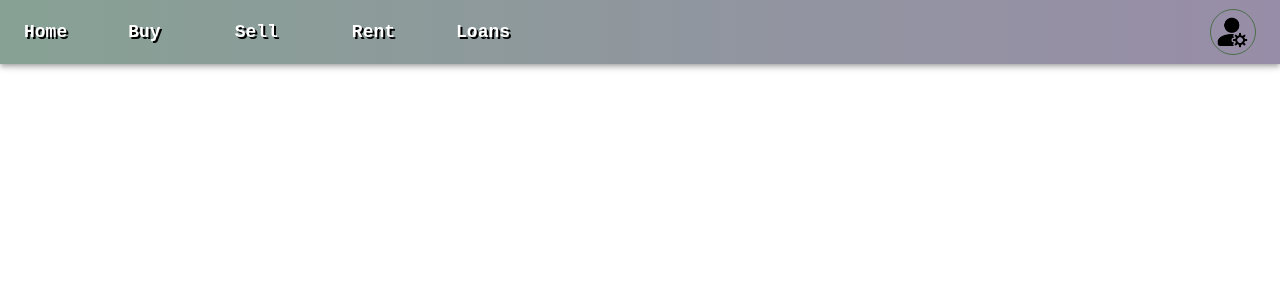
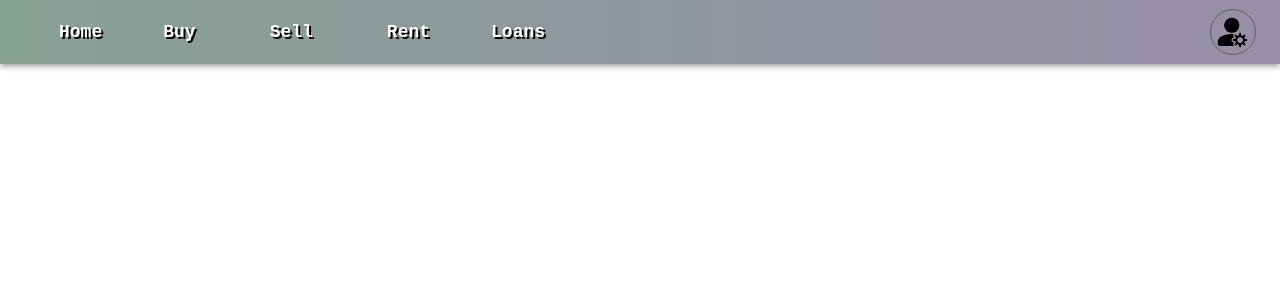
Before and after one commit to KlajdiTolis/Real-Estate, a React (Create React App) app: page /buy in a window 1280 px wide. Shown: the top 300 px of the page. Built offline with nearby package versions, Linux system fonts and the light colour scheme.

Commit message:
fixes filters homepage

```diff
--- a/src/layout/AppBar.tsx
+++ b/src/layout/AppBar.tsx
@@ -80,7 +80,7 @@ const ApppBar = () => {
   })
 
   const bigScreen = useMediaQuery({
-    query: '(min-width: 1300px)'
+    query: '(min-width: 1500px)'
   })
 
   return (
@@ -169,7 +169,7 @@ const ApppBar = () => {
               justifyContent: "left"
             }}
           >
-            <Link to='/' style={{ paddingRight: 24, color: "white", fontSize: bigScreen ? 20 : 18, fontWeight: "bold", fontFamily: "monospace", display: "flex", textDecoration: "none", textShadow: "2px 2px #000000" }}>
+            <Link to='/' style={{ marginLeft: 35, paddingRight: 24, color: "white", fontSize: bigScreen ? 20 : 18, fontWeight: "bold", fontFamily: "monospace", display: "flex", textDecoration: "none", textShadow: "2px 2px #000000" }}>
               Home
             </Link>
 
--- a/src/layout/Footer.tsx
+++ b/src/layout/Footer.tsx
@@ -19,7 +19,7 @@ import InfoIcon from '@mui/icons-material/Info';
 const Footer = () => {
 
   const bigScreen = useMediaQuery({
-    query: '(min-width: 1300px)'
+    query: '(min-width: 1500px)'
   })
 
   return (
@@ -59,7 +59,7 @@ const Footer = () => {
             </Box>
           </Stack>
         </Grid> */}
-        <Grid item md={1.5}>
+        <Grid item md={bigScreen ? 1.5 : 0.5}>
         </Grid>
         <Grid item md={3} sx={{ pt: 4, display: { xs: "none", md: "block" } }} >
           <Stack
@@ -73,7 +73,7 @@ const Footer = () => {
             </Box>
             {
               bigScreen ?
-                <Box sx={{ textAlign: "left", paddingInline: 5, pt: 1, fontSize: 13, color: "black", fontFamily: "monospace"  }}>
+                <Box sx={{ textAlign: "left", paddingInline: 5, pt: 1, fontSize: 13, color: "black", fontFamily: "monospace" }}>
                   We are a Real Estate company that offer buy,sell and rent of your property,Here you can find your future property,can sell your actuale one or rent it with the best prices.
                 </Box>
                 :
@@ -83,7 +83,7 @@ const Footer = () => {
             }
           </Stack>
         </Grid>
-        <Grid item md={3} xs={12} sx={{ pt: 4, }}>
+        <Grid item md={bigScreen ? 3 : 5} xs={12} sx={{ pt: 4, }}>
           <Stack
             direction="column"
             justifyContent="center"
--- a/src/pages/home/Home.tsx
+++ b/src/pages/home/Home.tsx
@@ -101,7 +101,7 @@ const Home = () => {
           boxShadow: 10,
           // borderBottomRightRadius: bigScreen ? 250 : (phone ? 0 : 150),
           // borderBottomLeftRadius: bigScreen ? 250 : (phone ? 0 : 150),
-          height: bigScreen ? "45vh" : "41vh"
+          height: bigScreen ? "50vh" : "45vh"
         }}
       >
         <Container>
```
